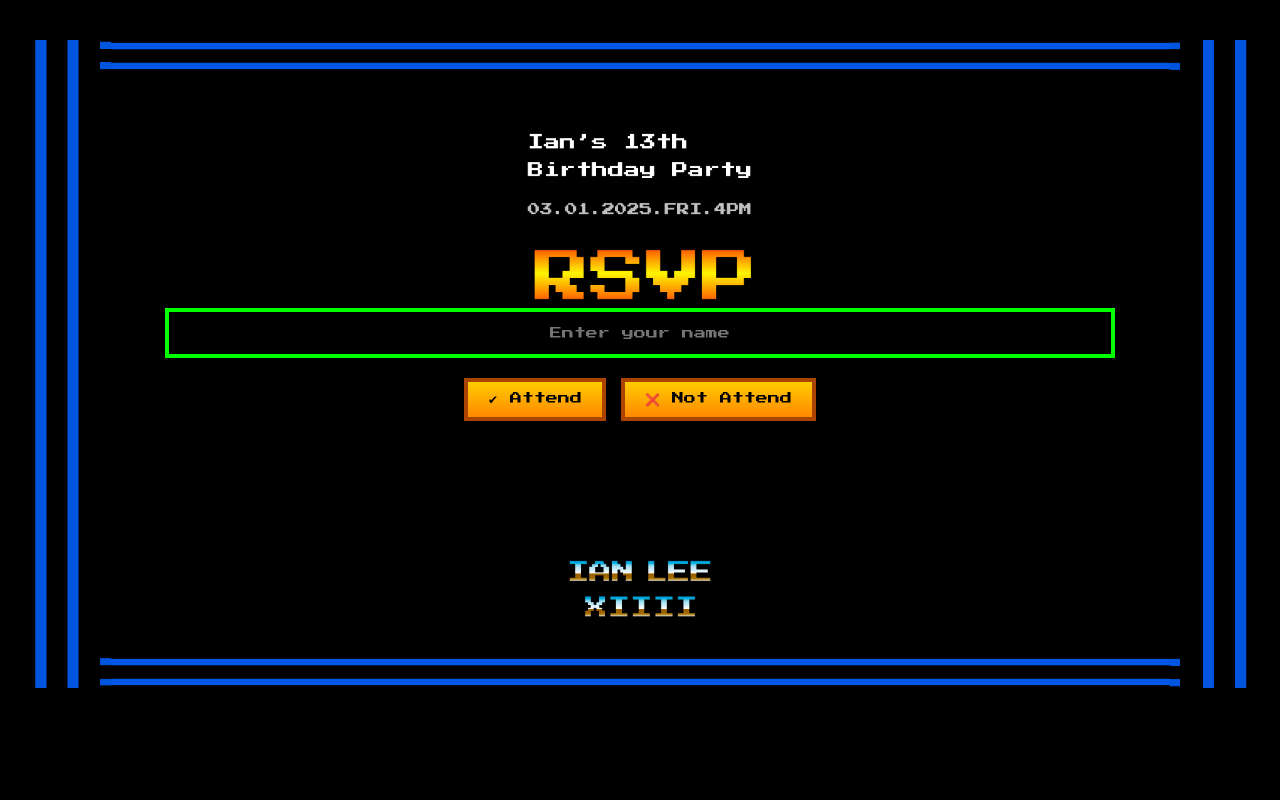
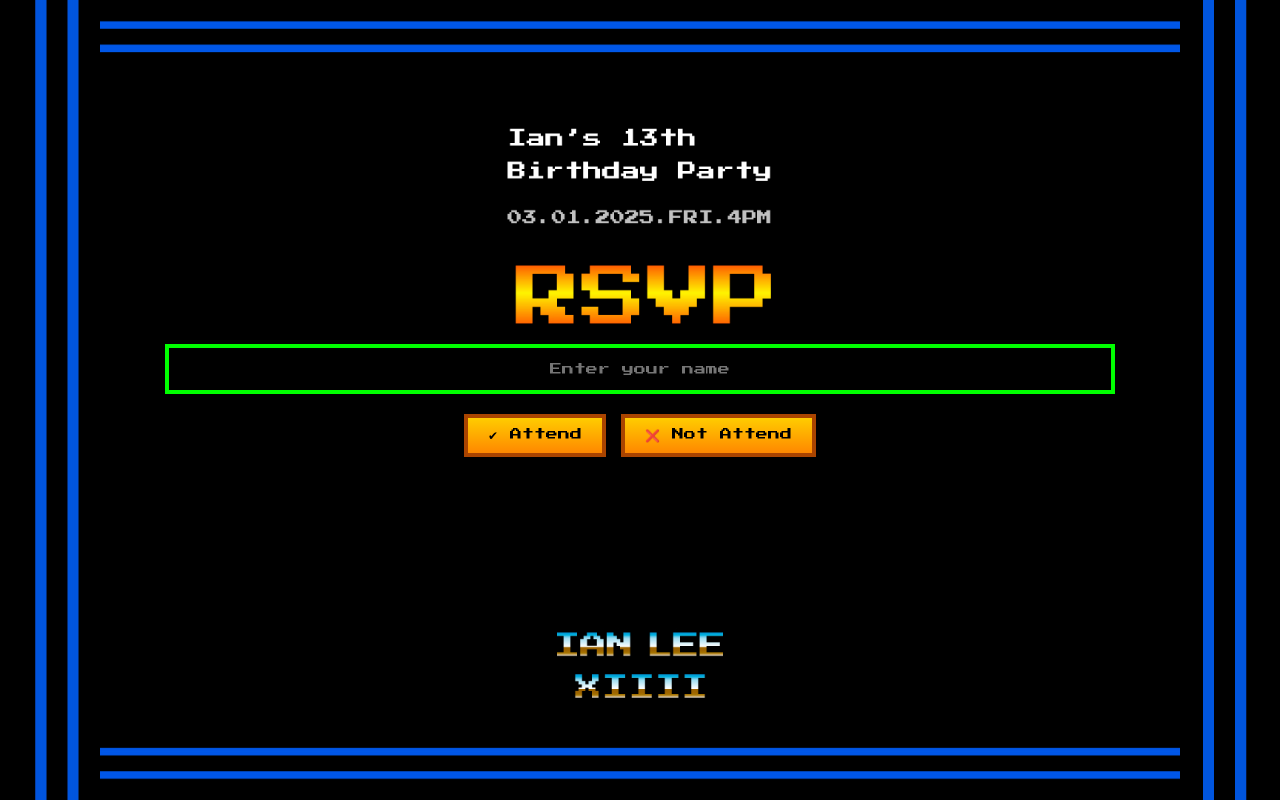
Before and after one commit to mhklab/IAN-RSVP, a plain HTML site: page index.html in a window 1280 px wide. Drawn offline with Linux system fonts and the light colour scheme.

Commit message:
Update index.html

```diff
--- a/index.html
+++ b/index.html
@@ -15,6 +15,7 @@
         }
 
         body {
+            size: 90%;
             display: flex;
             justify-content: center;
             align-items: center;
@@ -29,12 +30,12 @@
             display: flex;
             width: 100%;
             max-width: 1920px;
-            height: 90vh;
+            height: 100vh;
         }
 
         .left-border, .right-border {
             width: 100px;
-            height: 90%;
+            height: 100%;
             background-size: cover;
             background-position: center;
         }
@@ -45,7 +46,7 @@
         .center-content {
             flex: 1;
             max-width: 1720px;
-            height: 90%;
+            height: 100%;
             background-image: url('center.jpg');
             background-size: cover;
             background-position: center;
```
